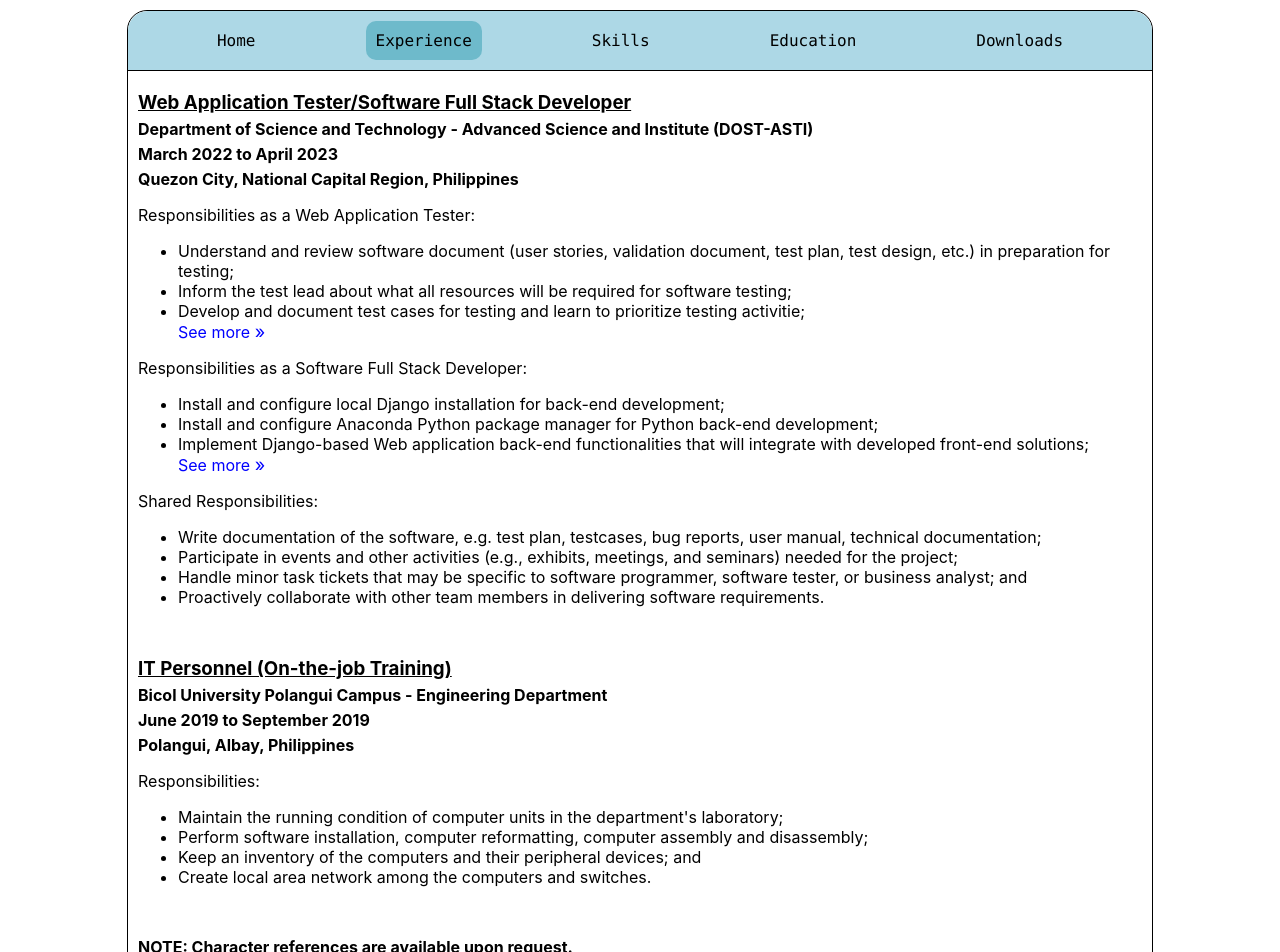
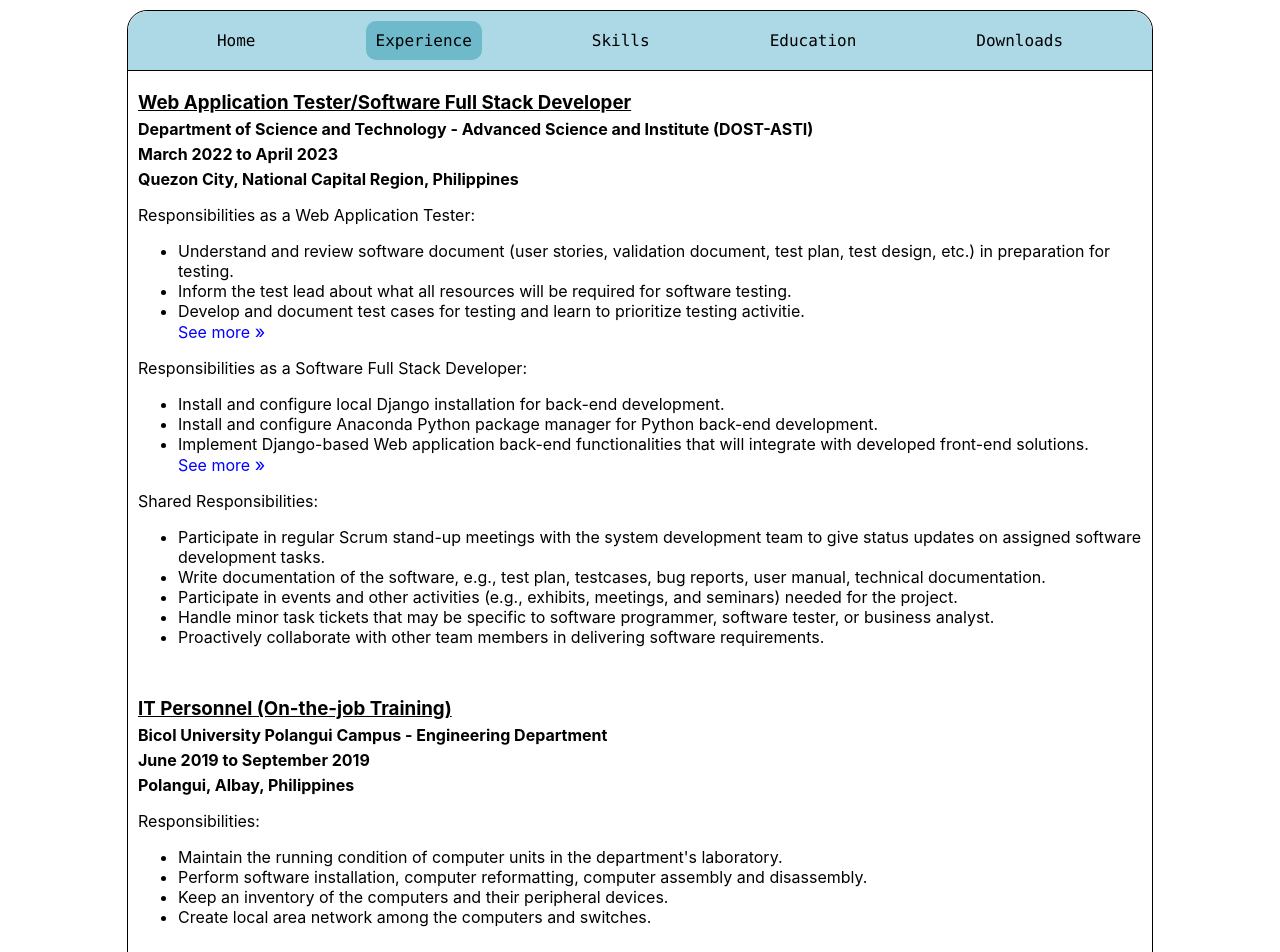
Before and after one commit to christophernabo/resume, a React (Create React App) app: page /experience in a window 1280 px wide. Shown: the top 952 px of the page. Built offline with nearby package versions, Linux system fonts and the light colour scheme.

Commit message:
Finished the Downloads page and changed the title and logo of the website on its tab

```diff
--- a/public/index.html
+++ b/public/index.html
@@ -1,14 +1,12 @@
 <!DOCTYPE html>
 <html lang="en">
+
 <head>
   <meta charset="utf-8" />
-    <link rel="icon" href="%PUBLIC_URL%/favicon.ico" />
+  <link rel="icon" href="%PUBLIC_URL%/logo.png" />
   <meta name="viewport" content="width=device-width, initial-scale=1" />
   <meta name="theme-color" content="#000000" />
-    <meta
-      name="description"
-      content="Web site created using create-react-app"
-    />
+  <meta name="description" content="Web site created using create-react-app" />
   <link rel="apple-touch-icon" href="%PUBLIC_URL%/logo192.png" />
   <!--
       manifest.json provides metadata used when your web app is installed on a
@@ -24,8 +22,9 @@
       work correctly both with client-side routing and a non-root public URL.
       Learn how to configure a non-root public URL by running `npm run build`.
     -->
-    <title>React App</title>
+  <title>Christopher Nabo</title>
 </head>
+
 <body>
   <noscript>You need to enable JavaScript to run this app.</noscript>
   <div id="root"></div>
@@ -40,4 +39,5 @@
       To create a production bundle, use `npm run build` or `yarn build`.
     -->
 </body>
+
 </html>
--- a/src/components/Pages/Experience.jsx
+++ b/src/components/Pages/Experience.jsx
@@ -56,13 +56,13 @@
                 <ul>
                     {showFullList ? (
                         <>
-                            <li>Understand and review software document (user stories, validation document, test plan, test design, etc.) in preparation for testing;</li>
-                            <li>Inform the test lead about what all resources will be required for software testing;</li>
-                            <li>Develop and document test cases for testing and learn to prioritize testing activities;</li>
-                            <li>Execute test cases to verify bug-free functionality of new and existing features;</li>
-                            <li>Discover, research, and document project bugs and defects;</li>
-                            <li>Product support, investigating potential live issues and bugs;</li>
-                            <li>Work directly with the programming and design teams to investigate and reproduce complex issues; and</li>
+                            <li>Understand and review software document (user stories, validation document, test plan, test design, etc.) in preparation for testing.</li>
+                            <li>Inform the test lead about what all resources will be required for software testing.</li>
+                            <li>Develop and document test cases for testing and learn to prioritize testing activities.</li>
+                            <li>Execute test cases to verify bug-free functionality of new and existing features.</li>
+                            <li>Discover, research, and document project bugs and defects.</li>
+                            <li>Product support, investigating potential live issues and bugs.</li>
+                            <li>Work directly with the programming and design teams to investigate and reproduce complex issues.</li>
                             <li>Identify, report and document software defects using provided templates.</li>
                             <li style={{ listStyleType: "none" }}>
                                 <a style={{
@@ -74,9 +74,9 @@
                         </>
                     ) : (
                         <>
-                            <li>Understand and review software document (user stories, validation document, test plan, test design, etc.) in preparation for testing;</li>
-                            <li>Inform the test lead about what all resources will be required for software testing;</li>
-                            <li>Develop and document test cases for testing and learn to prioritize testing activitie;</li>
+                            <li>Understand and review software document (user stories, validation document, test plan, test design, etc.) in preparation for testing.</li>
+                            <li>Inform the test lead about what all resources will be required for software testing.</li>
+                            <li>Develop and document test cases for testing and learn to prioritize testing activitie.</li>
                             <li style={{ listStyleType: "none" }}>
                                 <a style={{
                                     color: "blue",
@@ -93,23 +93,22 @@
                 <ul>
                     {showFullList1 ? (
                         <>
-                            <li>Install and configure local Django installation for back-end development;</li>
-                            <li>Install and configure Anaconda Python package manager for Python back-end development;</li>
-                            <li>Implement Django-based Web application back-end functionalities that will integrate with developed front-end solutions;</li>
-                            <li>Implement Django-based API application endpoints;</li>
-                            <li>Install and configure local installations of NGINX, GUnicorn, and PostgreSQL for integration with the back-end source code;</li>
-                            <li>Perform unit tests for written back-end source code;</li>
-                            <li>Collaborate with business analyst, front-end developer, and API designer in identifying back-end functionalities that need to be implemented;</li>
-                            <li>Collaborate with the AI engineers in integrating the developed machine learning models into the API application;</li>
-                            <li>Collaborate with the system administrator in deploying the developed Django-based Web application and API application;</li>
-                            <li>Develop technical documentation of written back-end source code for the Web application and API application;</li>
-                            <li>Participate in regular Scrum stand-up meetings with the system development team to give status updates on assigned software development tasks;</li>
-                            <li>Design user interaction models, workflows and user interfaces;</li>
-                            <li>Collaborate with business analyst and back-end developers to define the user experience;</li>
-                            <li>Perform hands-on programming tasks, such as prototyping, feature development, bug fixing, testing across multiple browsers/platforms;</li>
-                            <li>Implement best practices for coding in accordance to W3C standards, great usability and exceptional quality, with awareness of client needs and priorities;</li>
-                            <li>Design and implement web applications;</li>
-                            <li>Translate exchange specifications and build systems' prototype; and</li>
+                            <li>Install and configure local Django installation for back-end development.</li>
+                            <li>Install and configure Anaconda Python package manager for Python back-end development.</li>
+                            <li>Implement Django-based Web application back-end functionalities that will integrate with developed front-end solutions.</li>
+                            <li>Implement Django-based API application endpoints.</li>
+                            <li>Install and configure local installations of NGINX, GUnicorn, and PostgreSQL for integration with the back-end source code.</li>
+                            <li>Perform unit tests for written back-end source code.</li>
+                            <li>Collaborate with business analyst, front-end developer, and API designer in identifying back-end functionalities that need to be implemented.</li>
+                            <li>Collaborate with the AI engineers in integrating the developed machine learning models into the API application.</li>
+                            <li>Collaborate with the system administrator in deploying the developed Django-based Web application and API application.</li>
+                            <li>Develop technical documentation of written back-end source code for the Web application and API application.</li>
+                            <li>Design user interaction models, workflows, and user interfaces.</li>
+                            <li>Collaborate with business analyst and back-end developers to define the user experience.</li>
+                            <li>Perform hands-on programming tasks, such as prototyping, feature development, bug fixing, testing across multiple browsers/platforms.</li>
+                            <li>Implement best practices for coding in accordance with W3C standards, great usability and exceptional quality, with awareness of client needs and priorities.</li>
+                            <li>Design and implement web applications.</li>
+                            <li>Translate exchange specifications and build systems' prototype.</li>
                             <li>Ensure system features behave according to specifications by conducting unit test, integration test and regression test.</li>
                             <li style={{ listStyleType: "none" }}>
                                 <a style={{
@@ -121,9 +120,9 @@
                         </>
                     ) : (
                         <>
-                            <li>Install and configure local Django installation for back-end development;</li>
-                            <li>Install and configure Anaconda Python package manager for Python back-end development;</li>
-                            <li>Implement Django-based Web application back-end functionalities that will integrate with developed front-end solutions;</li>
+                            <li>Install and configure local Django installation for back-end development.</li>
+                            <li>Install and configure Anaconda Python package manager for Python back-end development.</li>
+                            <li>Implement Django-based Web application back-end functionalities that will integrate with developed front-end solutions.</li>
                             <li style={{ listStyleType: "none" }}>
                                 <a style={{
                                     color: "blue",
@@ -138,9 +137,10 @@
                 <p>Shared Responsibilities:</p>
 
                 <ul>
-                    <li>Write documentation of the software, e.g. test plan, testcases, bug reports, user manual, technical documentation;</li>
-                    <li>Participate in events and other activities (e.g., exhibits, meetings, and seminars) needed for the project;</li>
-                    <li>Handle minor task tickets that may be specific to software programmer, software tester, or business analyst; and</li>
+                    <li>Participate in regular Scrum stand-up meetings with the system development team to give status updates on assigned software development tasks.</li>
+                    <li>Write documentation of the software, e.g., test plan, testcases, bug reports, user manual, technical documentation.</li>
+                    <li>Participate in events and other activities (e.g., exhibits, meetings, and seminars) needed for the project.</li>
+                    <li>Handle minor task tickets that may be specific to software programmer, software tester, or business analyst.</li>
                     <li>Proactively collaborate with other team members in delivering software requirements.</li>
                 </ul>
 
@@ -168,9 +168,9 @@
                 <p>Responsibilities:</p>
 
                 <ul>
-                    <li>Maintain the running condition of computer units in the department's laboratory;</li>
-                    <li>Perform software installation, computer reformatting, computer assembly and disassembly;</li>
-                    <li>Keep an inventory of the computers and their peripheral devices; and</li>
+                    <li>Maintain the running condition of computer units in the department's laboratory.</li>
+                    <li>Perform software installation, computer reformatting, computer assembly and disassembly.</li>
+                    <li>Keep an inventory of the computers and their peripheral devices.</li>
                     <li>Create local area network among the computers and switches.</li>
                 </ul>
 
--- a/src/index.css
+++ b/src/index.css
@@ -1,7 +1,3 @@
-/* * {
-  outline: 1px dotted red;
-} */
-
 body {
   margin: 0;
   font-family: -apple-system, BlinkMacSystemFont, 'Cascadia', 'Consolas', 'Helvetica', 'Arial', 'Open Sans', 'Segoe UI', 'Roboto', 'Oxygen',
```
Also changed, not shown: src/components/Pages/Downloads.jsx (+9 -5 lines), public/logo.png (added), 1 other file (tests, documents, lock files or other folders). Lines whose indentation alone changed are shown as unchanged.
